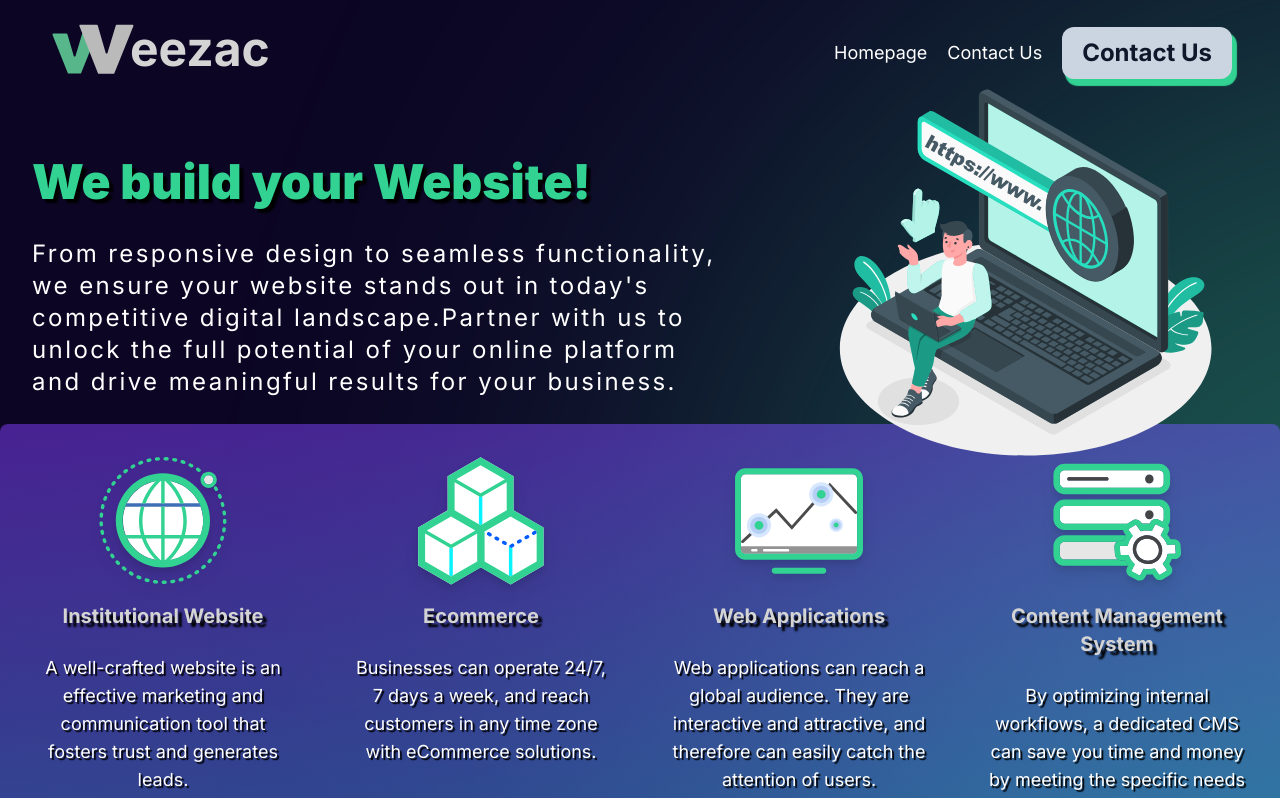
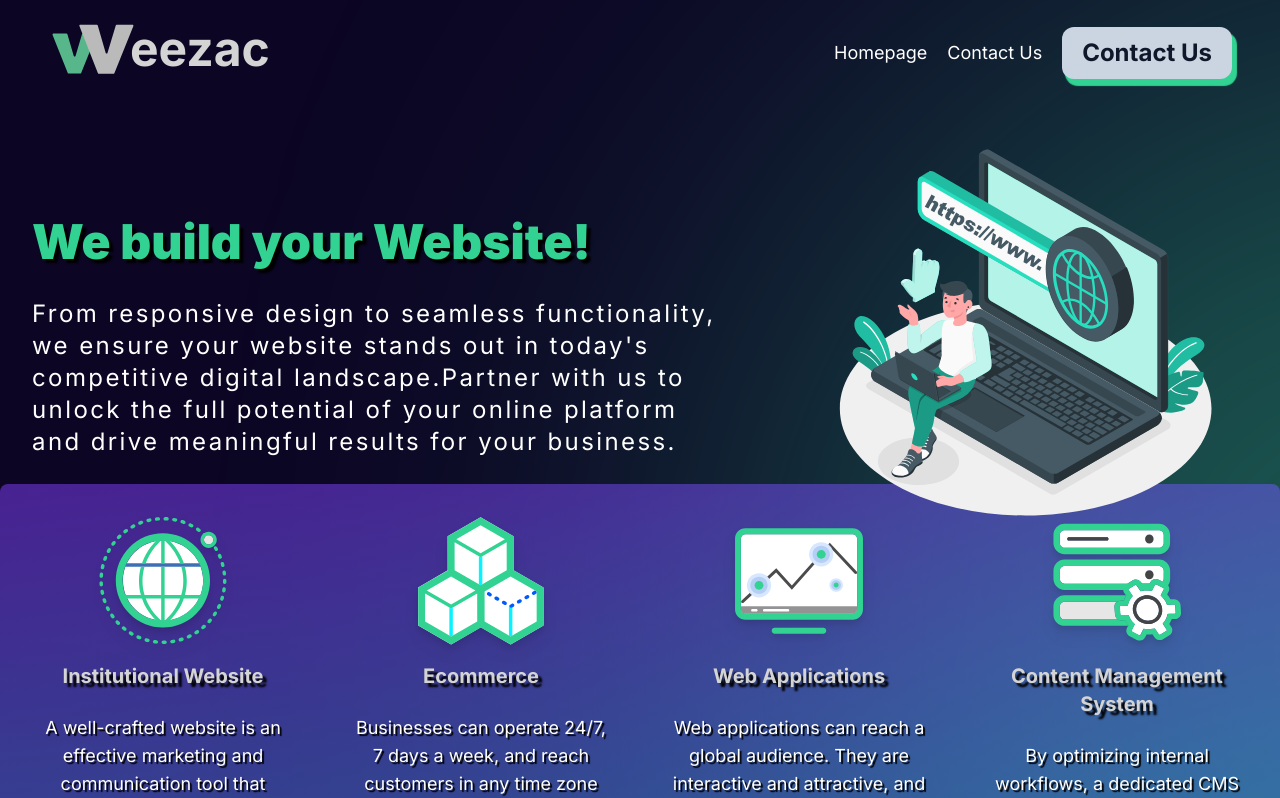
Before and after one commit to andreisaac/weezac, a Next.js app: page / in a window 1280 px wide. Shown: the top 798 px of the page. Built offline with nearby package versions, Linux system fonts and the light colour scheme.

Commit message:
Update page.tsx

```diff
--- a/app/page.tsx
+++ b/app/page.tsx
@@ -70,8 +70,8 @@ const HomePage = () => {
   return (
     <div className="flex flex-col items-center pb-20 z-10">
 
-      <main className="snap-start snap-always lg:grid lg:grid-cols-5 gap-4 w-full max-lg:mt-10 max-lg:max-w-full max-2xl:mt-24 lg:mt-[-10px] xl:mt-[-280px] relative" >
-        <div className="lg:col-span-3 xl:col-span-3 lg:pt-10 xl:mt-14 relative lg:top-[-80px] xl:top-[140px] 2xl:top-[180px]" >
+      <main className="snap-start snap-always lg:grid lg:grid-cols-5 gap-4 w-full max-lg:mt-10 max-lg:max-w-full max-2xl:mt-24 lg:mt-[-10px] xl:mt-[-220px] relative" >
+        <div className="lg:col-span-3 xl:col-span-3 lg:pt-10 xl:mt-14 relative lg:top-[-50px] xl:top-[140px] 2xl:top-[140px]" >
           <TypingAnimations text="We build your Website!" color="text-emerald"></TypingAnimations>
           <p className="max-lg:text-lg text-2xl max-lg:mt-4 max-lg:px-4 lg:px-8 px-28 tracking-widest text-white">
             From responsive design to seamless functionality, we ensure your website stands out in today's competitive digital landscape.Partner with us to unlock the full potential of your online platform and drive meaningful results for your business.
```
